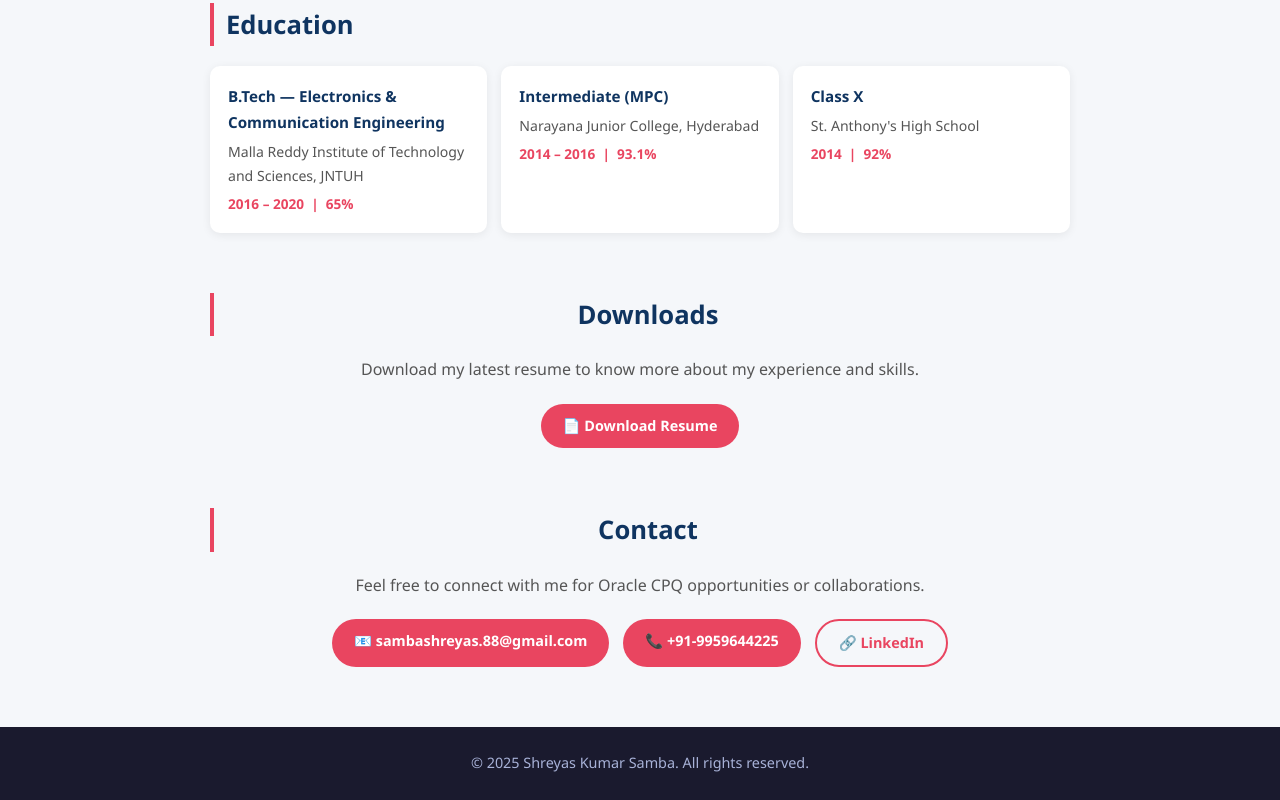
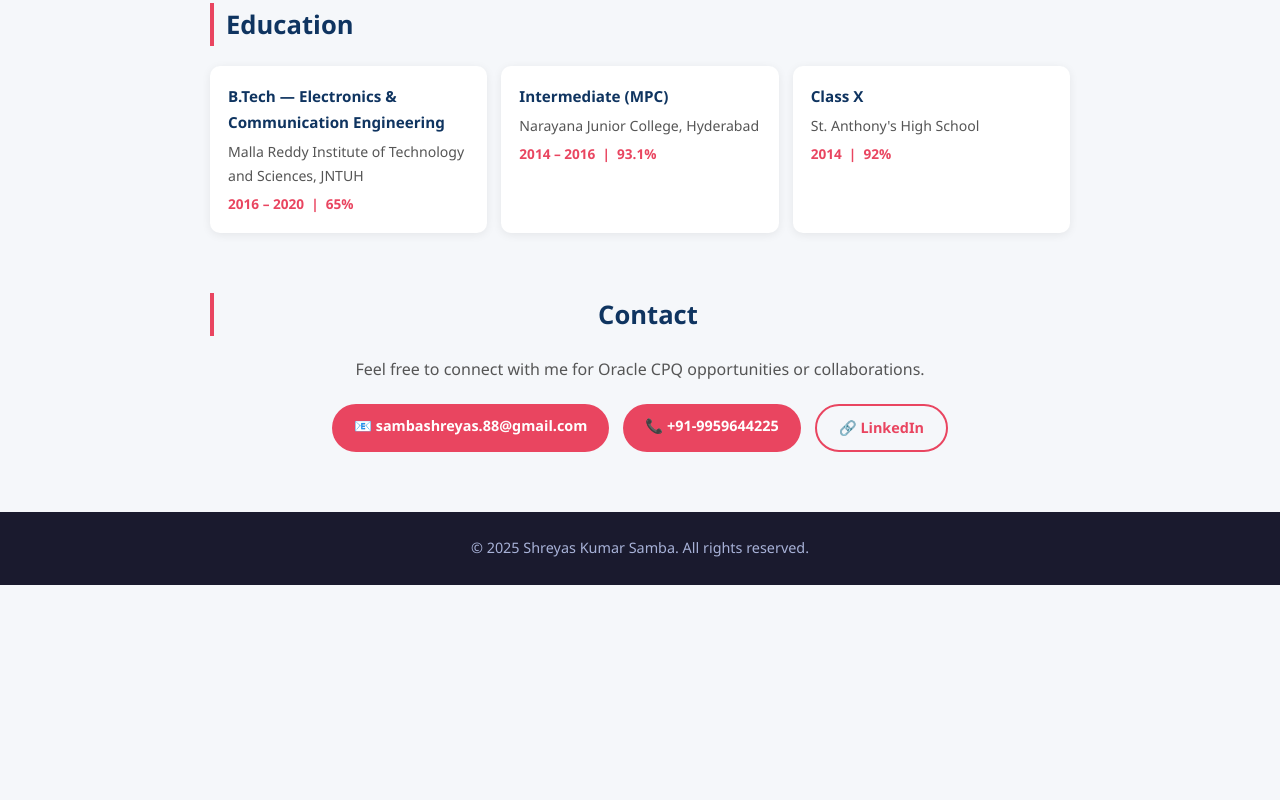
Before and after one commit to ShreyasKumarSamba/Shreyas, a plain HTML site: page index.html in a window 1280 px wide. Shown: the part 3115-3915 px from the top of the page. After the commit the page ends 3700 px from the top, so only its background shows below. Drawn offline with Linux system fonts and the light colour scheme.

Commit message:
Add files via upload

```diff
--- a/index.html
+++ b/index.html
@@ -162,12 +162,6 @@
     </div>
   </section>
 
-  <section id="downloads">
-    <h2>Downloads</h2>
-    <p>Download my latest resume to know more about my experience and skills.</p>
-    <a href="ShreyasCPQ1.pdf" download class="btn">📄 Download Resume</a>
-  </section>
-
   <section id="contact">
     <h2>Contact</h2>
     <p>Feel free to connect with me for Oracle CPQ opportunities or collaborations.</p>
```
